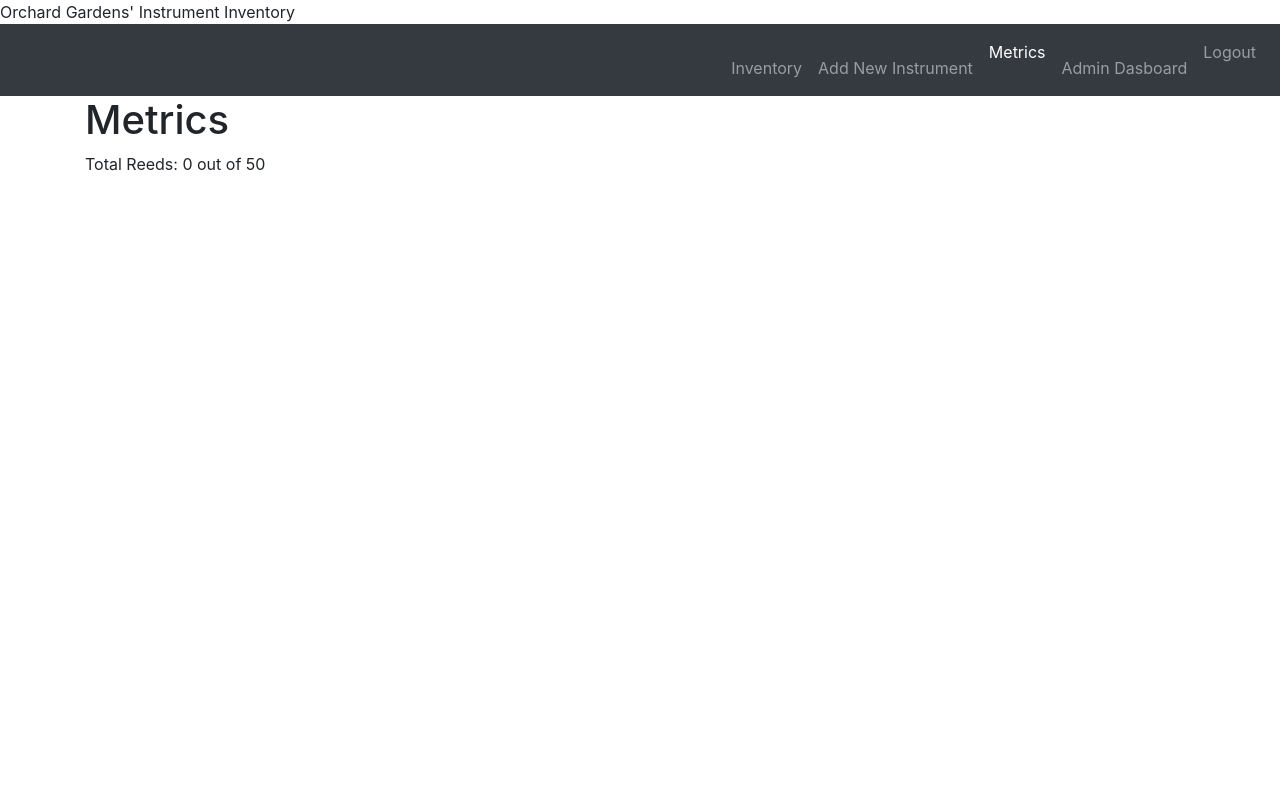
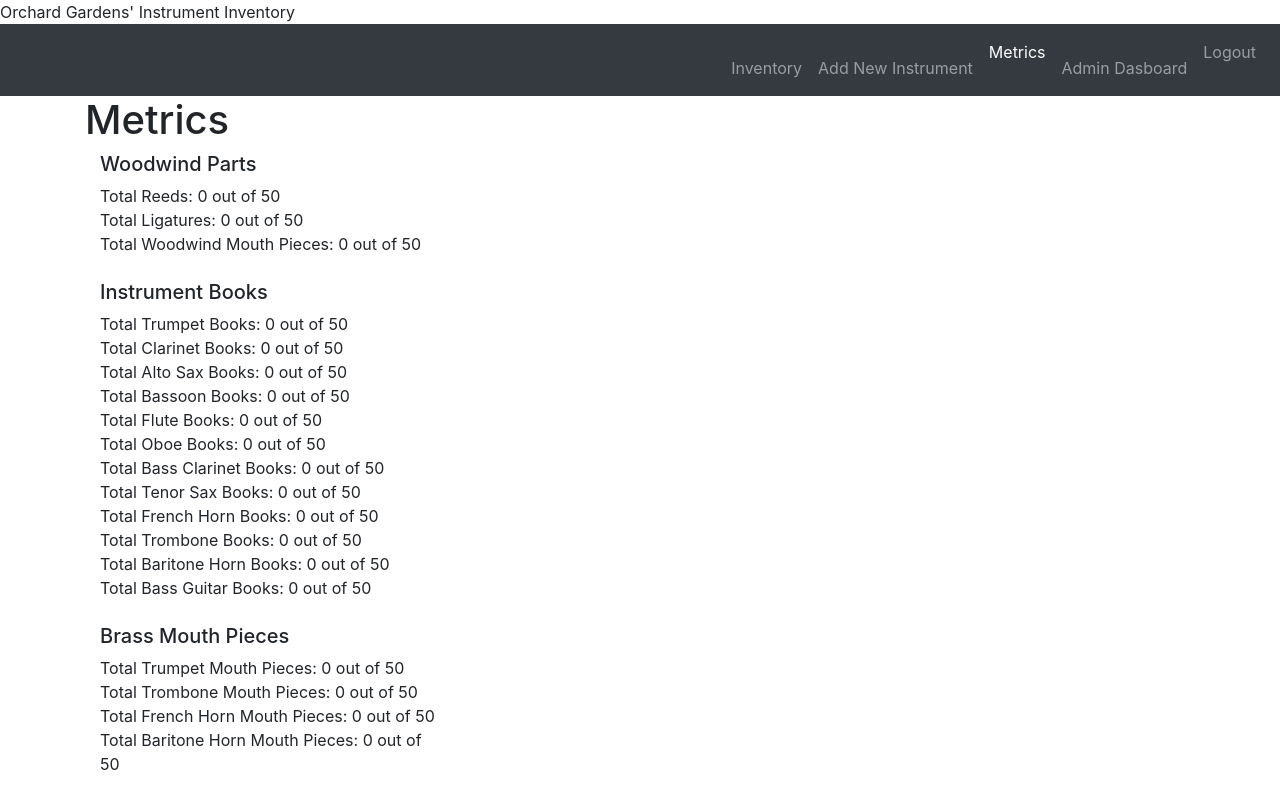
Before and after one commit to Ruecktenwald/instrument_inventory_app, a Django app: page /metrics in a window 1280 px wide. Run offline with Django 3.2, Linux system fonts and the light colour scheme; the visitor is signed in with stand-in values (Sample User, id 1); data that the repository does not hold is empty.

Commit message:
add login required to all inventory urls

```diff
--- a/instrument_inventory_app/apps/inventory/views.py
+++ b/instrument_inventory_app/apps/inventory/views.py
@@ -4,8 +4,8 @@ from django.contrib.auth.mixins import LoginRequiredMixin
 from django.http import HttpRequest, HttpResponse, HttpResponseRedirect
 from instrument_inventory_app.apps.inventory.models import Instrument
 from instrument_inventory_app.apps.inventory.forms import InstrumentForm
-
-
+from django.contrib.auth import authenticate
+from django.contrib.auth.decorators import login_required
 
 
 
@@ -13,14 +13,14 @@ class ProfileView(LoginRequiredMixin, TemplateView):
     template_name = "inventory/profile.html"
 
 
-
+@login_required(redirect_field_name='index')
 def index(request):
     instruments = Instrument.objects.all().order_by("instrument_kind")
 
     return render(request, "index.html" ,
         {'instruments' : instruments})
 
-
+@login_required(redirect_field_name='index')
 def instrument(request,instrument_id):
     instrument = Instrument.objects.get(pk=instrument_id)
 
@@ -28,7 +28,7 @@ def instrument(request,instrument_id):
     {'instrument' : instrument})
 
 
-
+@login_required(redirect_field_name='index')
 def add_instrument(request):
     submitted = False
     if request.method == "POST":
@@ -45,7 +45,7 @@ def add_instrument(request):
         request, "add_instrument.html", {"form" :form, "submitted" :submitted}
     )
 
-
+@login_required(redirect_field_name='index')
 def update_instrument(request, instrument_id):
     instrument = Instrument.objects.get(pk=instrument_id)
     form = InstrumentForm(request.POST or None, instance=instrument)
@@ -59,25 +59,99 @@ def update_instrument(request, instrument_id):
 
 
 
-
+@login_required(redirect_field_name='index')
 def metrics(request: HttpRequest) -> HttpResponse:
 
+    instruments = Instrument.objects.all()
 
-    instruments = Instrument.objects.all()
-    reeds=0
 
-    for instrument in instruments:
+    ##########################
+    # Woodwind Part Queries  #
+    ##########################
 
-        if instrument.reeds_accessory:
-            reeds+=1
+    # Count the total amount of Reeds in inventory
+    reeds_only = Instrument.objects.filter(reeds_accessory=True).count()
+
+    # Count the total amount of Ligatures in inventory
+    ligatures_only = Instrument.objects.filter(ligature_accessory=True).count()
+
+    # Count the total amount of Ligatures in inventory
+    woodwind_mouth_piece_accessory_only = Instrument.objects.filter(instrument_kind__in=['clarinet','bass clarinet','oboe','alto sax','tenor sax','baritone sax',
+    'bassoon'],mouth_piece_accessory=True).count()
+
+
+
+    ############################
+    # Brass Mouth Piece Queries#
+    ############################
+
+    # Count the total amount of Trumpet Books in inventory
+
+    trumpet_mouth_piece_accessory_only = Instrument.objects.filter(instrument_kind='trumpet', mouth_piece_accessory=True).count()
+    trombone_mouth_piece_accessory_only = Instrument.objects.filter(instrument_kind='trombone', mouth_piece_accessory=True).count()
+    french_horn_mouth_piece_accessory_only = Instrument.objects.filter(instrument_kind='french horn', mouth_piece_accessory=True).count()
+    baritone_horn_mouth_piece_accessory_only = Instrument.objects.filter(instrument_kind='baritone horn', mouth_piece_accessory=True).count()
+
+
+     ##########################
+    # Instrument Book Queries#
+    ##########################
+
+    # Count the total amount of alto_sax_books_count Books in inventory
+    trumpet_books_only = Instrument.objects.filter(instrument_kind="trumpet",book_accessory=True).count()
+    alto_sax_books_only = Instrument.objects.filter(instrument_kind="alto sax",book_accessory=True).count()
+
+     # Count the total amount of alto_sax_books_count Books in inventory
+    clarinet_books_only = Instrument.objects.filter(instrument_kind="clarinet",book_accessory=True).count()
+
+     # Count the total amount of alto_sax_books_count Books in inventory
+    bassoon_books_only = Instrument.objects.filter(instrument_kind="bassoon",book_accessory=True).count()
+
+     # Count the total amount of alto_sax_books_count Books in inventory
+    oboe_books_only = Instrument.objects.filter(instrument_kind="oboe",book_accessory=True).count()
+
+     # Count the total amount of alto_sax_books_count Books in inventory
+    flute_books_only = Instrument.objects.filter(instrument_kind="flute",book_accessory=True).count()
+
+     # Count the total amount of alto_sax_books_count Books in inventory
+    bass_clarinet_books_only = Instrument.objects.filter(instrument_kind="bass clarinet",book_accessory=True).count()
+
+     # Count the total amount of alto_sax_books_count Books in inventory
+    tenor_sax_books_only = Instrument.objects.filter(instrument_kind="tenor sax",book_accessory=True).count()
+
+     # Count the total amount of alto_sax_books_count Books in inventory
+    baritone_sax_books_only = Instrument.objects.filter(instrument_kind="baritone sax",book_accessory=True).count()
+
+     # Count the total amount of alto_sax_books_count Books in inventory
+    french_horn_sax_books_only = Instrument.objects.filter(instrument_kind="french horn",book_accessory=True).count()
+
+     # Count the total amount of alto_sax_books_count Books in inventory
+    trombone_books_only = Instrument.objects.filter(instrument_kind="trombone",book_accessory=True).count()
+
+     # Count the total amount of alto_sax_books_count Books in inventory
+    baritone_horn_books_only = Instrument.objects.filter(instrument_kind="baritone horn",book_accessory=True).count()
+
+     # Count the total amount of alto_sax_books_count Books in inventory
+    bass_guitar_books_only = Instrument.objects.filter(instrument_kind="bass guitar",book_accessory=True).count()
 
 
 
 
+    return render(request, "metrics.html",{'baritone_horn_mouth_piece_accessory_only':baritone_horn_mouth_piece_accessory_only,
+        'french_horn_mouth_piece_accessory_only':french_horn_mouth_piece_accessory_only,
+        'trombone_mouth_piece_accessory_only':trombone_mouth_piece_accessory_only,
+        'trumpet_mouth_piece_accessory_only':trumpet_mouth_piece_accessory_only,
+        'woodwind_mouth_piece_accessory_only':woodwind_mouth_piece_accessory_only,
+        'instruments':instruments,'reeds_only':reeds_only,'ligatures_only':ligatures_only,
+        'trumpet_books_only':trumpet_books_only,'alto_sax_books_only':alto_sax_books_only,
+        'clarinet_books_only':clarinet_books_only,'bassoon_books_only':bassoon_books_only,'oboe_books_only':oboe_books_only,
+        'flute_books_only':flute_books_only, 'bass_clarinet_books_only':bass_clarinet_books_only,
+        'tenor_sax_books_only':tenor_sax_books_only,'baritone_sax_books_only':baritone_sax_books_only,
+        'french_horn_sax_books_only':french_horn_sax_books_only,'trombone_books_only':trombone_books_only,
+        'baritone_horn_books_only':baritone_horn_books_only,'bass_guitar_books_only':bass_guitar_books_only,})
 
 
 
-    return render(request, "metrics.html",{'instruments':instruments,'reeds':reeds})
 
 def about(request: HttpRequest) -> HttpResponse:
     return render(request, "about.html")
--- a/instrument_inventory_app/templates/metrics.html
+++ b/instrument_inventory_app/templates/metrics.html
@@ -6,13 +6,83 @@
 <h1>
     Metrics
 </h1>
+<div class='container-fluid'>
+    <div class='row'>
+        <div class='col-4'>
+            <h5>Woodwind Parts</h5>
+            <div>
+                Total Reeds: {{reeds_only}} out of 50
+            </div>
+            <div>
+                Total Ligatures: {{ligatures_only}} out of 50
+            </div>
+            <div>
+                Total Woodwind Mouth Pieces: {{woodwind_mouth_piece_accessory_only}} out of 50
+            </div>
+            <br>
 
-<div>
-Total Reeds: {{reeds}} out of 50
+            <h5>Instrument Books</h5>
+            <div>
+                Total Trumpet Books: {{trumpet_books_only}} out of 50
+            </div>
+            <div>
+                Total Clarinet Books: {{clarinet_books_only}} out of 50
+            </div>
+            <div>
+                Total Alto Sax Books: {{alto_sax_books_only}} out of 50
+            </div>
+            <div>
+                Total Bassoon Books: {{bassoon_books_only}} out of 50
+            </div>
+
+            <div>
+                Total Flute Books: {{flute_books_only}} out of 50
+            </div>
+            <div>
+                Total Oboe Books: {{oboe_books_only}} out of 50
+            </div>
+            <div>
+                Total Bass Clarinet Books: {{bass_clarinet_books_only}} out of 50
+            </div>
+            <div>
+                Total Tenor Sax Books: {{tenor_sax_books_only}} out of 50
+            </div>
+            <div>
+                Total French Horn Books: {{french_horn_sax_books_only}} out of 50
+            </div>
+
+            <div>
+                Total Trombone Books: {{trombone_books_only}} out of 50
+            </div>
+            <div>
+                Total Baritone Horn Books: {{baritone_horn_books_only}} out of 50
+            </div>
+            <div>
+                Total Bass Guitar Books: {{bass_guitar_books_only}} out of 50
+            </div>
+        </div>
+    </div>
+</div>
+<br>
+<div class='container-fluid'>
+    <div class='row'>
+        <div class='col-4'>
+            <h5>Brass Mouth Pieces</h5>
+         <div>
+            Total Trumpet Mouth Pieces: {{trumpet_mouth_piece_accessory_only}} out of 50
+        </div>
+        <div>
+            Total Trombone Mouth Pieces: {{trombone_mouth_piece_accessory_only}} out of 50
+        </div>
+        <div>
+            Total French Horn Mouth Pieces: {{french_horn_mouth_piece_accessory_only}} out of 50
+        </div>
+         <div>
+            Total Baritone Horn Mouth Pieces: {{baritone_horn_mouth_piece_accessory_only}} out of 50
+        </div>
+
+    </div>
+</div>
 </div>
 
-
-
-
-
 {% endblock %}
```
Also changed, not shown: instrument_inventory_app/templates/add_instrument.html (+18 -16 lines).
